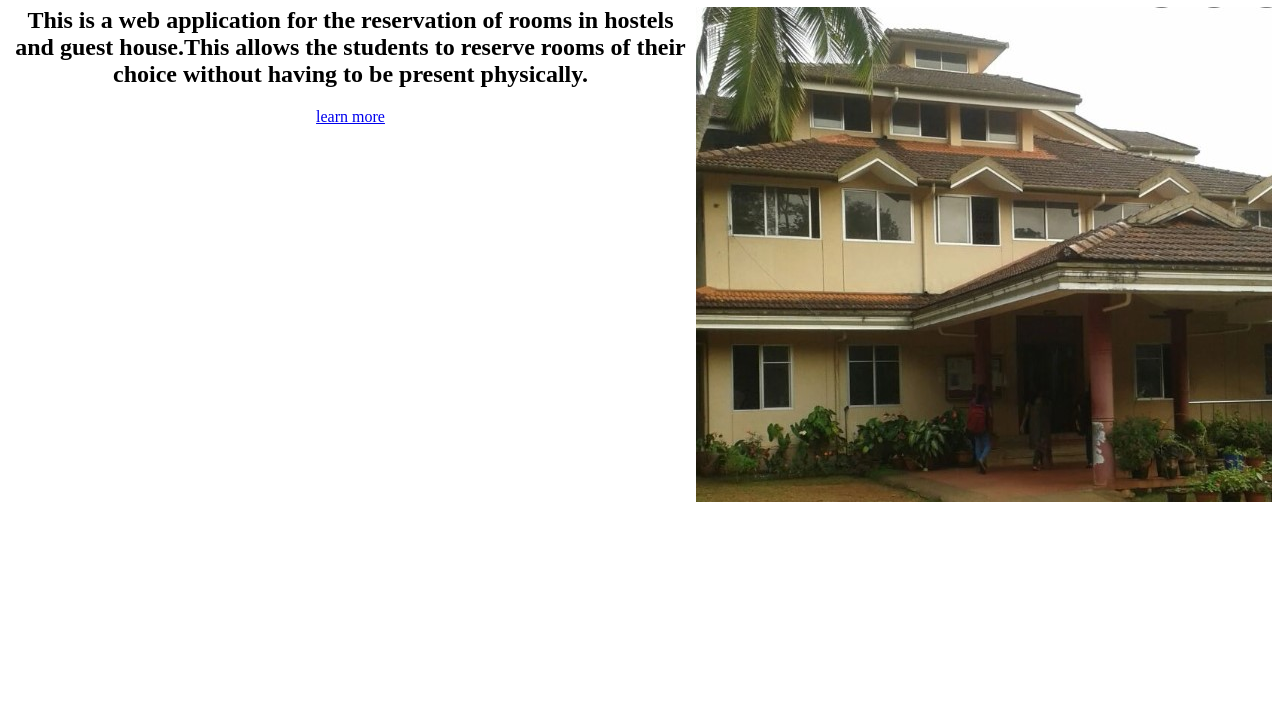
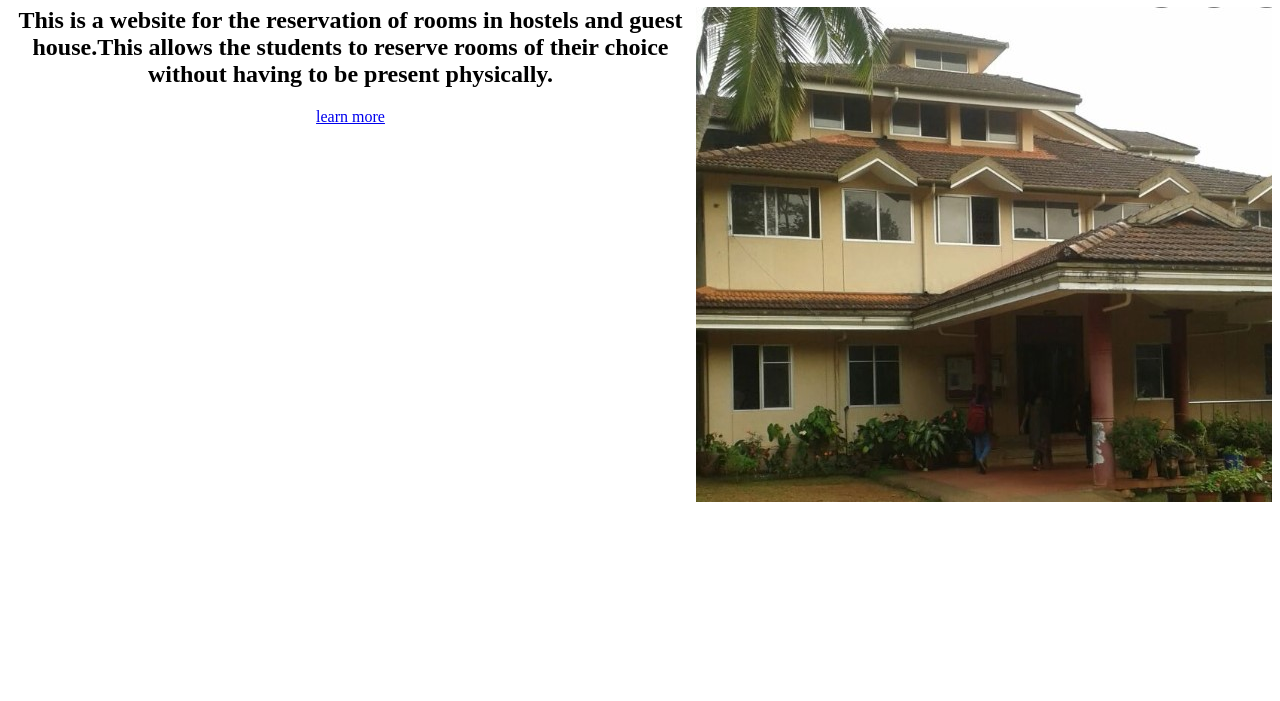
Before and after one commit to hridika/webprogramming, a plain HTML site: page index.html in a window 1280 px wide. Shown: the part 99-800 px from the top of the page. Drawn offline with Linux system fonts and the light colour scheme.

Commit message:
Update index.html

```diff
--- a/index.html
+++ b/index.html
@@ -11,7 +11,7 @@ p{font-color:white;}</style>
 <h1> NITC HOSTEL RESERVATION SYSTEM </h1></p>
 <img src="image.jpg" align="right">
 <h2 align="center" style="color:black">
-This is a web application for the reservation of rooms in hostels and guest house.This allows the students to reserve rooms of their choice without having to be present physically.</h2>
+This is a website for the reservation of rooms in hostels and guest house.This allows the students to reserve rooms of their choice without having to be present physically.</h2>
 <a href="learn.html">
 learn more</a></body>
 <html>
```
